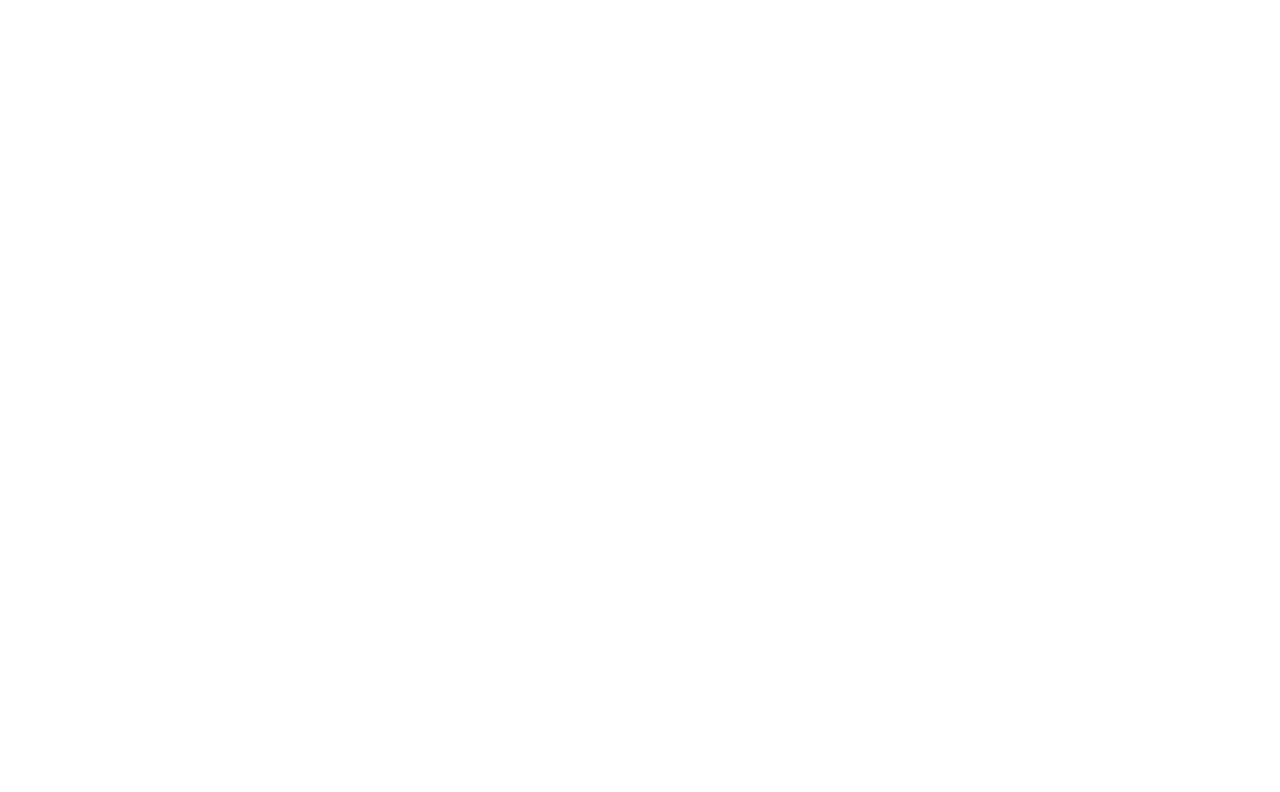
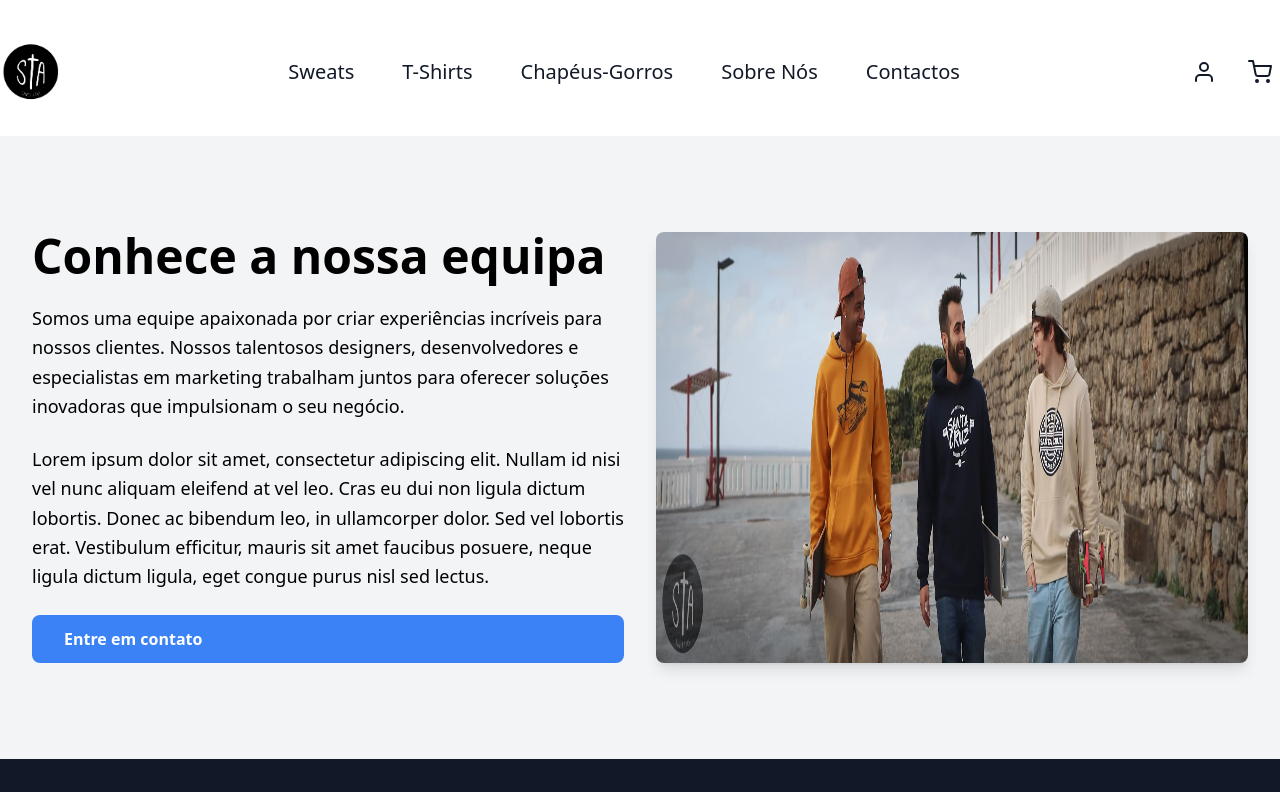
Before and after one commit to rodrigofrancoHHS/PAP, a React (Create React App) app: page /SobreNos in a window 1280 px wide. Before the commit this address had no page. Shown: the top 792 px of the page. Built offline with nearby package versions, Linux system fonts and the light colour scheme.

Commit message:
Página Sobre nos e Contactos

```diff
--- a/package.json
+++ b/package.json
@@ -6,6 +6,7 @@
     "@fortawesome/fontawesome-free": "^6.4.0",
     "@fortawesome/fontawesome-svg-core": "^6.4.0",
     "@fortawesome/free-brands-svg-icons": "^6.4.0",
+    "@fortawesome/free-solid-svg-icons": "^6.4.0",
     "@fortawesome/react-fontawesome": "^0.2.0",
     "@testing-library/jest-dom": "^5.16.5",
     "@testing-library/react": "^13.4.0",
--- a/src/App.css
+++ b/src/App.css
@@ -13,3 +13,9 @@
   .bg-rec-sweats {
     background-image: url(/public/sweat1.png);
   }
+
+  .bg-contactos {
+    background-image: url(/public/staslideprod.png);
+    background-repeat: no-repeat;
+    background-size: cover;
+    }
--- a/src/App.js
+++ b/src/App.js
@@ -1,8 +1,8 @@
 import './App.css';
 import { BrowserRouter, Routes, Route } from "react-router-dom";
 import Menu from './Menu';
-import HelloPage from './HelloPage';
 import ContactPage from './ContactPage';
+import SobreNos from './SobreNos';
 
 
 function App() {
@@ -10,6 +10,7 @@ function App() {
     <div className="App">
       <BrowserRouter>
         <Routes>
+          <Route path="/SobreNos/" element={<SobreNos />} />
           <Route path="/ContactPage/" element={<ContactPage />} />
           <Route path="/" element={<Menu />} />
         </Routes>
--- a/src/ContactPage.jsx
+++ b/src/ContactPage.jsx
@@ -1,72 +1,81 @@
-import React, { useState } from 'react';
+import React from 'react';
 import Header from './Header';
 import Footer from './Footer';
+import { FontAwesomeIcon } from '@fortawesome/react-fontawesome';
+import { faMapMarkerAlt, faPhone, faEnvelope } from '@fortawesome/free-solid-svg-icons';
 
-function ContactPage() {
-  const [name, setName] = useState('');
-  const [email, setEmail] = useState('');
-  const [message, setMessage] = useState('');
+const ContactPage = () => {
 
-  const handleNameChange = (e) => {
-    setName(e.target.value);
-  };
-
-  const handleEmailChange = (e) => {
-    setEmail(e.target.value);
-  };
-
-  const handleMessageChange = (e) => {
-    setMessage(e.target.value);
-  };
-
-  const handleSubmit = (e) => {
-    e.preventDefault();
-    // Aqui você pode adicionar a lógica para enviar o formulário
-    // para o servidor ou realizar outras ações necessárias.
-    // Por exemplo, você pode fazer uma solicitação HTTP usando Axios.
-
-    // Resetar o estado do formulário
-    setName('');
-    setEmail('');
-    setMessage('');
-  };
 
   return (
 
     <div>
-    <Header/>
-    <br/><br/><br/>
-    <div className="bg-gray-100 min-h-screen py-8">
-      <div className="container mx-auto">
-        <h2 className="text-3xl font-bold mb-6 text-center">Tem alguma questão?</h2>
-        <div className="flex flex-col md:flex-row justify-center items-center mb-8">
-          <img src="https://example.com/boneco-e-carta.jpg" alt="Boneco e carta" className="w-64 h-64 object-cover rounded-full mb-4 md:mb-0" />
-          <div className="ml-0 md:ml-8">
-            <p className="text-lg mb-2">Dados da Empresa:</p>
-            <p className="text-gray-600">Endereço: 123 Rua Principal</p>
-            <p className="text-gray-600">Cidade: Exemplo</p>
-            <p className="text-gray-600">Telefone: (123) 456-7890</p>
-          </div>
-        </div>
-        <form className="max-w-lg mx-auto">
+      <Header/>
+      <div className='flex items-center justify-center bg-gray-400 h-104 '>
+      {/* Lado Esquerdo */}
+      <div className="w-1/2 flex flex-col justify-center items-center p-8 rounded-l-lg">
+        <h1 className="text-4xl font-bold text-gray-800 mb-4">Entre em contato</h1>
+        <p className="text-xl text-gray-700 mb-8">Bem-vindo à nossa página de contatos!</p>
+
+        {/* Formulário de contato */}
+        <form className="w-full max-w-lg">
           <div className="mb-4">
-            <label htmlFor="name" className="block text-gray-700 text-sm font-bold mb-2">Nome:</label>
-            <input type="text" id="name" className="w-full px-4 py-2 border rounded-lg focus:outline-none focus:border-blue-500" />
+            <label className="block text-gray-800 text-sm font-bold mb-2" htmlFor="name">
+              Nome
+            </label>
+            <input className="shadow appearance-none border rounded w-full py-2 px-3 text-gray-700 leading-tight focus:outline-none focus:shadow-outline" id="name" type="text" placeholder="Seu nome" />
           </div>
           <div className="mb-4">
-            <label htmlFor="email" className="block text-gray-700 text-sm font-bold mb-2">Email:</label>
-            <input type="email" id="email" className="w-full px-4 py-2 border rounded-lg focus:outline-none focus:border-blue-500" />
+            <label className="block text-gray-800 text-sm font-bold mb-2" htmlFor="email">
+              Email
+            </label>
+            <input className="shadow appearance-none border rounded w-full py-2 px-3 text-gray-700 leading-tight focus:outline-none focus:shadow-outline" id="email" type="email" placeholder="Seu email" />
           </div>
           <div className="mb-4">
-            <label htmlFor="message" className="block text-gray-700 text-sm font-bold mb-2">Mensagem:</label>
-            <textarea id="message" className="w-full px-4 py-2 border rounded-lg focus:outline-none focus:border-blue-500"></textarea>
+            <label className="block text-gray-800 text-sm font-bold mb-2" htmlFor="message">
+              Mensagem
+            </label>
+            <textarea className="shadow appearance-none border rounded w-full py-2 px-3 text-gray-700 leading-tight focus:outline-none focus:shadow-outline" id="message" rows="5" placeholder="Sua mensagem"></textarea>
           </div>
-          <button className="bg-blue-500 hover:bg-blue-600 text-white font-bold py-2 px-4 rounded-lg w-full">Enviar</button>
+          <div className="flex items-center justify-center">
+            <button className="bg-black text-white font-bold py-2 px-4 rounded w-40 focus:outline-none focus:shadow-outline !important" type="button">
+              Enviar
+            </button>
+          </div>
         </form>
       </div>
-    </div>
+
+      {/* Lado Direito */}
+      <div className="w-1/2 flex flex-col justify-center items-center p-8">
+        <h2 className="text-3xl font-bold text-gray-800 mb-4">Informações da Empresa</h2>
+        <p className="text-xl text-gray-800 mb-8">Bem-vindo à nossa empresa! Aqui estão algumas informações sobre nós.</p>
+        <div className="bg-white rounded p-4">
+        <div className="flex items-center text-gray-800 mb-4">
+    <FontAwesomeIcon icon={faMapMarkerAlt} className="mr-2" />
+    <span>
+      ManelSport <br/>
+      Carlos Manuel Coelho Dias, Lda | NIF: PT50 504 552 392<br/>
+      Rua José Verissimo - Loja A - Prédio AMJ - Santa Cruz<br/>
+      2560-499 SILVEIRA<br/>
+      Portugal<br/>
+    </span>
+  </div>
+
+  <a href="tel:+123456789" className="flex items-center text-gray-800 mb-4">
+    <FontAwesomeIcon icon={faPhone} className="mr-2" />
+    <span>+351 261931617</span>
+  </a>
+
+  <a href="mailto:info@empresa.com" className="flex items-center text-gray-800">
+    <FontAwesomeIcon icon={faEnvelope} className="mr-2" />
+    <span>manelsport@manelsport.com</span>
+  </a>
+      </div>
+      </div>
+      </div>
+      <Footer/>
     </div>
   );
-}
+};
 
 export default ContactPage;
--- a/src/Footer.jsx
+++ b/src/Footer.jsx
@@ -5,7 +5,7 @@ function Footer() {
   return (
     <footer className="bg-gray-900 text-white py-8">
       <div className="container mx-auto">
-        <div className="grid grid-cols-1 sm:grid-cols-2 md:grid-cols-4 gap-8">
+        <div className="grid grid-cols-1 sm:grid-cols-2 md:grid-cols-3 gap-8">
 
 
 
--- a/src/Header.jsx
+++ b/src/Header.jsx
@@ -20,9 +20,9 @@ function Header() {
           <ul className="flex space-x-4 text-xl">
             <li><Link to="/" className=" hover:bg-black hover:text-white px-4 py-2 rounded-lg">Sweats</Link></li>
             <li><Link to="/products" className=" hover:bg-black hover:text-white px-4 py-2 rounded-lg">T-Shirts</Link></li>
-            <li><Link to="/ContactPage/" className=" hover:bg-black hover:text-white px-4 py-2 rounded-lg">Chapéus-Gorros</Link></li>
-            <li><Link to="/contact" className=" hover:bg-black hover:text-white px-4 py-2 rounded-lg">Sobre Nós</Link></li>
-            <li><Link to="/contact" className=" hover:bg-black hover:text-white px-4 py-2 rounded-lg">Contactos</Link></li>
+            <li><Link to="/contact" className=" hover:bg-black hover:text-white px-4 py-2 rounded-lg">Chapéus-Gorros</Link></li>
+            <li><Link to="/SobreNos/" className=" hover:bg-black hover:text-white px-4 py-2 rounded-lg">Sobre Nós</Link></li>
+            <li><Link to="/ContactPage/" className=" hover:bg-black hover:text-white px-4 py-2 rounded-lg">Contactos</Link></li>
           </ul>
         </nav>
 
--- /dev/null
+++ b/src/SobreNos.jsx
@@ -0,0 +1,42 @@
+import React from 'react';
+import Header from './Header';
+import Footer from './Footer';
+
+const SobreNos = () => {
+  return (
+    <div>
+      <Header />
+      <div className="bg-gray-100 pt-8 pb-8">
+        <div className="container mx-auto px-8 py-16">
+          <div className="grid grid-cols-1 md:grid-cols-2 gap-8">
+            <div className="flex flex-col justify-center">
+              <h1 className="text-5xl font-bold mb-6">Conhece a nossa equipa</h1>
+              <p className="text-lg leading-relaxed mb-6">
+                Somos uma equipe apaixonada por criar experiências incríveis para nossos clientes. Nossos talentosos designers, desenvolvedores e especialistas em marketing trabalham juntos para oferecer soluções inovadoras que impulsionam o seu negócio.
+              </p>
+              <p className="text-lg leading-relaxed mb-6">
+                Lorem ipsum dolor sit amet, consectetur adipiscing elit. Nullam id nisi vel nunc aliquam eleifend at vel leo. Cras eu dui non ligula dictum lobortis. Donec ac bibendum leo, in ullamcorper dolor. Sed vel lobortis erat. Vestibulum efficitur, mauris sit amet faucibus posuere, neque ligula dictum ligula, eget congue purus nisl sed lectus.
+              </p>
+              <a
+                href="#contato"
+                className="bg-blue-500 hover:bg-blue-600 text-white font-semibold py-3 px-8 rounded-lg inline-block"
+              >
+                Entre em contato
+              </a>
+            </div>
+            <div className="flex justify-end">
+              <img
+                src="/Sobre.png"
+                alt="Equipe"
+                className="w-full h-auto rounded-lg shadow-lg"
+              />
+            </div>
+          </div>
+        </div>
+      </div>
+      <Footer />
+    </div>
+  );
+};
+
+export default SobreNos;
```
Also changed, not shown: public/Sobre.png (added), 1 other file (tests, documents, lock files or other folders).
